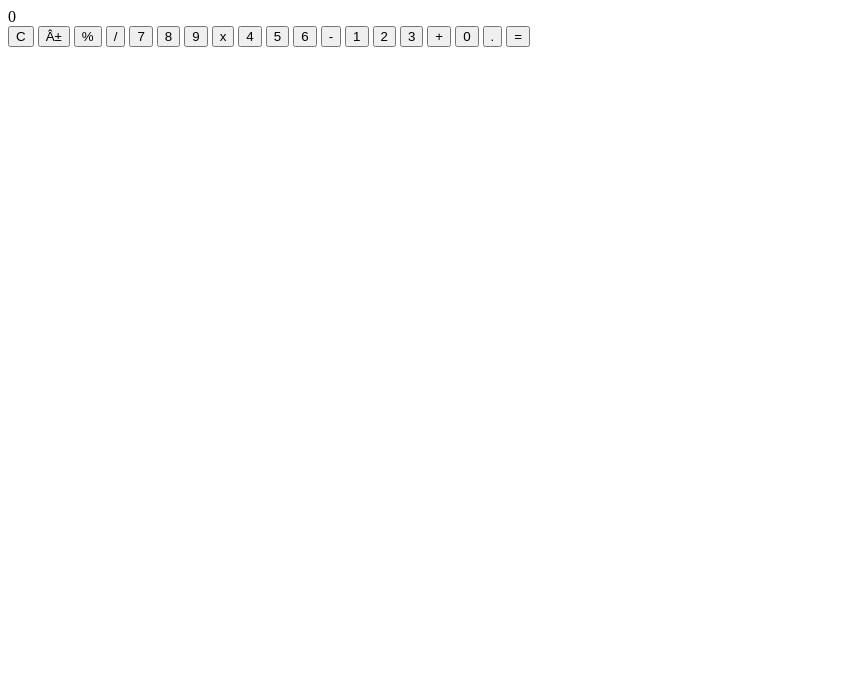
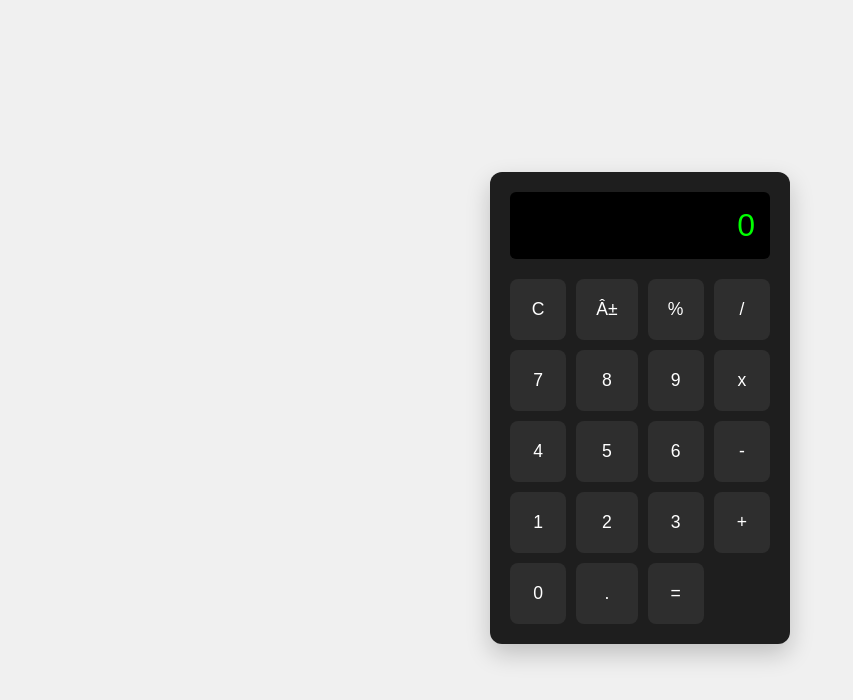
Before and after one commit to Luizx0/planner-90-dias, a plain HTML site: page HTML-CSS/CalculadoraV.html in a window 1280 px wide. Shown: the whole page, without its empty margins (0-853 px from the left). Drawn offline with Linux system fonts and the light colour scheme.

Commit message:
update calculadora visual

```diff
--- a/HTML-CSS/CalculadoraV.html
+++ b/HTML-CSS/CalculadoraV.html
@@ -3,7 +3,7 @@
 <head>
     <meta charset="UTF">
     <title>Calculadora</title>
-    <link rel="stylesheet" href="calcviss.css">
+    <link rel="stylesheet" href="calcvis.css">
 </head>
 
 <body>
```
